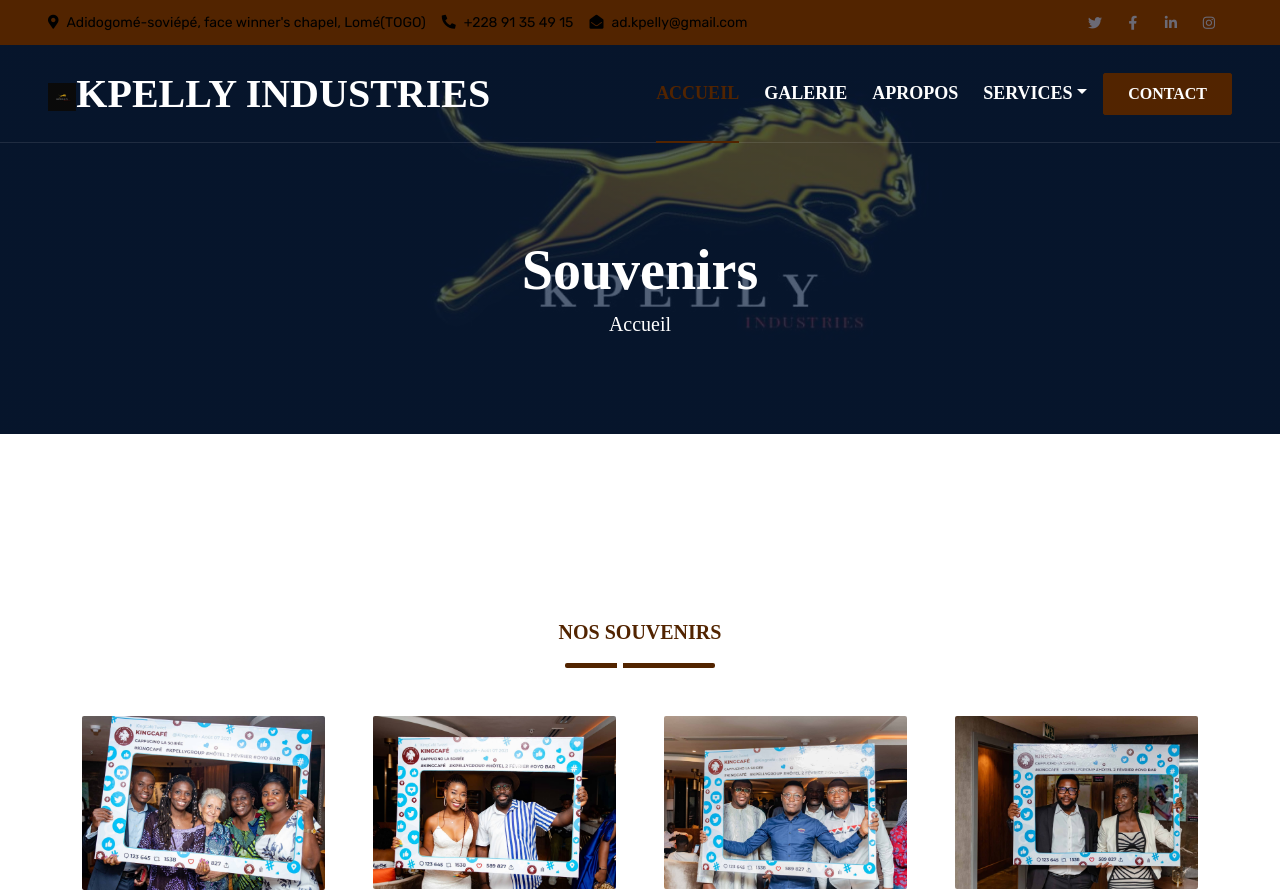
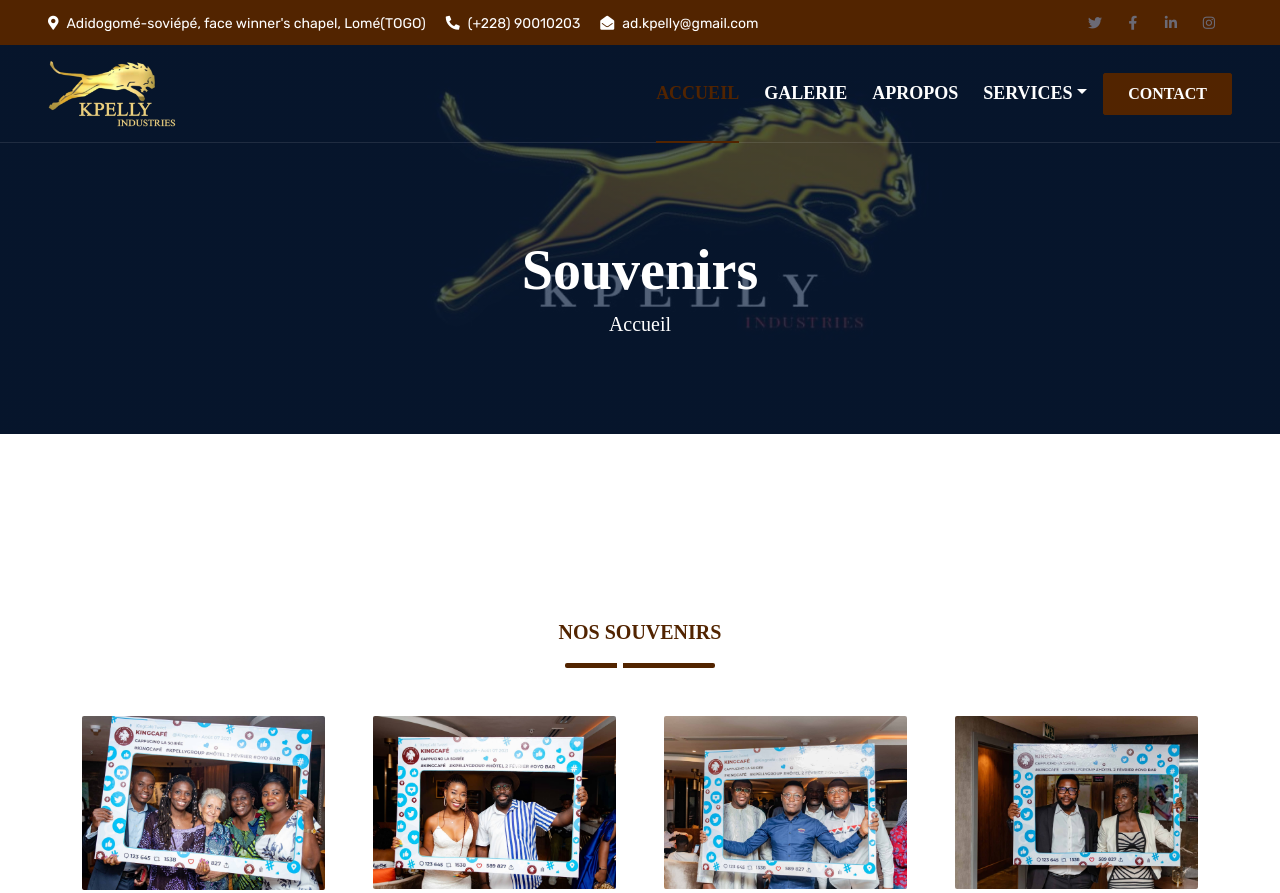
Before and after one commit to Riickpat/KPELLY, a plain HTML site: page galerie.html in a window 1280 px wide. Shown: the top 893 px of the page. Drawn offline with nearby package versions, Linux system fonts and the light colour scheme; a web font is replaced by a local one.

Commit message:
Update galerie.html

```diff
--- a/galerie.html
+++ b/galerie.html
@@ -5,12 +5,14 @@
     <meta charset="utf-8">
     <title>KPELLY INDUSTRIES</title>
     <meta content="width=device-width, initial-scale=1.0" name="viewport">
-    <meta content="Free HTML Templates" name="keywords">
-    <meta content="Free HTML Templates" name="description">
-
+    <meta content="KPELLY INDUSTRIES" name="title">
+    <meta content="KPELLY INDUSTRIES est une entreprises spécialisé dans la production de café et de chips.
+    Nous disposons également d'une boulangerie de production de pains et biscuits sans oublier
+    nos pressing KPELLY CENTER" name="description">
+    <meta content="keywords" name="KPELLY INDUSTRIES from TOGO to the world">
+    <meta name="language" content="French">
     <!-- Favicon -->
-    <link href="img/logoK.jpg" rel="icon">
-
+    <link href="img/logRRR.png" rel="icon">
     <!-- Google Web Fonts -->
     <link rel="preconnect" href="https://fonts.googleapis.com">
     <link rel="preconnect" href="https://fonts.gstatic.com" crossorigin>
@@ -30,8 +32,6 @@
     <!-- Template Stylesheet -->
     <link href="css/style.css" rel="stylesheet">
 </head>
-
-<body>
     <!-- Spinner Start -->
     <div id="spinner" class="show bg-white position-fixed translate-middle w-100 vh-100 top-50 start-50 d-flex align-items-center justify-content-center">
         <div class="spinner"></div>
@@ -44,9 +44,12 @@
         <div class="row gx-0">
             <div class="col-lg-8 text-center text-lg-start mb-2 mb-lg-0">
                 <div class="d-inline-flex align-items-center" style="height: 45px;">
+                    <font color="white">
                     <small class="me-3 text-light"><i class="fa fa-map-marker-alt me-2"></i>Adidogomé-soviépé, face winner's chapel, Lomé(TOGO)</small>
-                    <small class="me-3 text-light"><i class="fa fa-phone-alt me-2"></i>+228 91 35 49 15</small>
-                    <small class="text-light"><i class="fa fa-envelope-open me-2"></i>ad.kpelly@gmail.com</small>
+                    <small class="me-3 text-light"><i class="fa fa-phone-alt me-2"></i><a href="tel:+22890352561">(+228) 90010203</a></small>
+                    <small class="text-light"><i class="fa fa-envelope-open me-2"></i><a href="mailto:ad.kpelly@gmail.com" data-placement="top" title="gmail">ad.kpelly@gmail.com
+                    </a></small>
+                    </font>
                 </div>
             </div>
             <div class="col-lg-4 text-center text-lg-end">
@@ -61,14 +64,11 @@
     </div>
     <!-- Topbar End -->
 
-
-    <!-- Navbar Start -->
-<div class="container-fluid position-relative p-0">
+    <!-- Navbar & Carousel Start -->
+    <div class="container-fluid position-relative p-0">
         <nav class="navbar navbar-expand-lg navbar-dark px-5 py-3 py-lg-0">
             <a href="#" class="navbar-brand p-0">
-
-                <h1 class="m-0"><img src="img/logoK.jpg" width="5%" height="5%">KPELLY INDUSTRIES</h1>
-                <!-- <img src="img/logokpelly1.jpg" width=15% height=15%"/> -->
+<h2 class="m-0"><img src="img/logRRR.png" width="30%" height="30%"></h2>                <!-- <h2 class="m-0"><img src="img/logRRR.png" width="30%" height="30%"></h2> -->
             </a>
             <button class="navbar-toggler" type="button" data-bs-toggle="collapse" data-bs-target="#navbarCollapse">
                 <span class="fa fa-bars"></span>
@@ -91,6 +91,9 @@
                 <a href="contact.html" class="btn btn-primary py-2 px-4 ms-3">CONTACT</a>
             </div>
         </nav>
+
+
+    <!-- Full Screen Search End -->
 
         <div class="container-fluid bg-primary py-5 bg-header" style="margin-bottom: 90px;">
             <div class="row py-5">
@@ -360,7 +363,7 @@
                 <div class="col-lg-4 col-md-6 footer-about">
                     <div class="d-flex flex-column align-items-center justify-content-center text-center h-100 bg-primary p-4">
                         <a href="index.html" class="navbar-brand">
-                            <h1 class="m-0 text-white"><i class="fa fa-user-tie me-2"></i>KPELLY INDUSTRIES</h1>
+                            <h3 class="m-0 text-white"><img src="img/logRRR.png" width="10%" height="30%">KPELLY INDUSTRIES</h3>
                         </a>
                         <p class="mt-3 mb-4">
                                 <font color="white"> KPELLY INDUSTRIES est un groupe opérations industrielles, commerciales, ou financières d'impact en Afrique,
```
